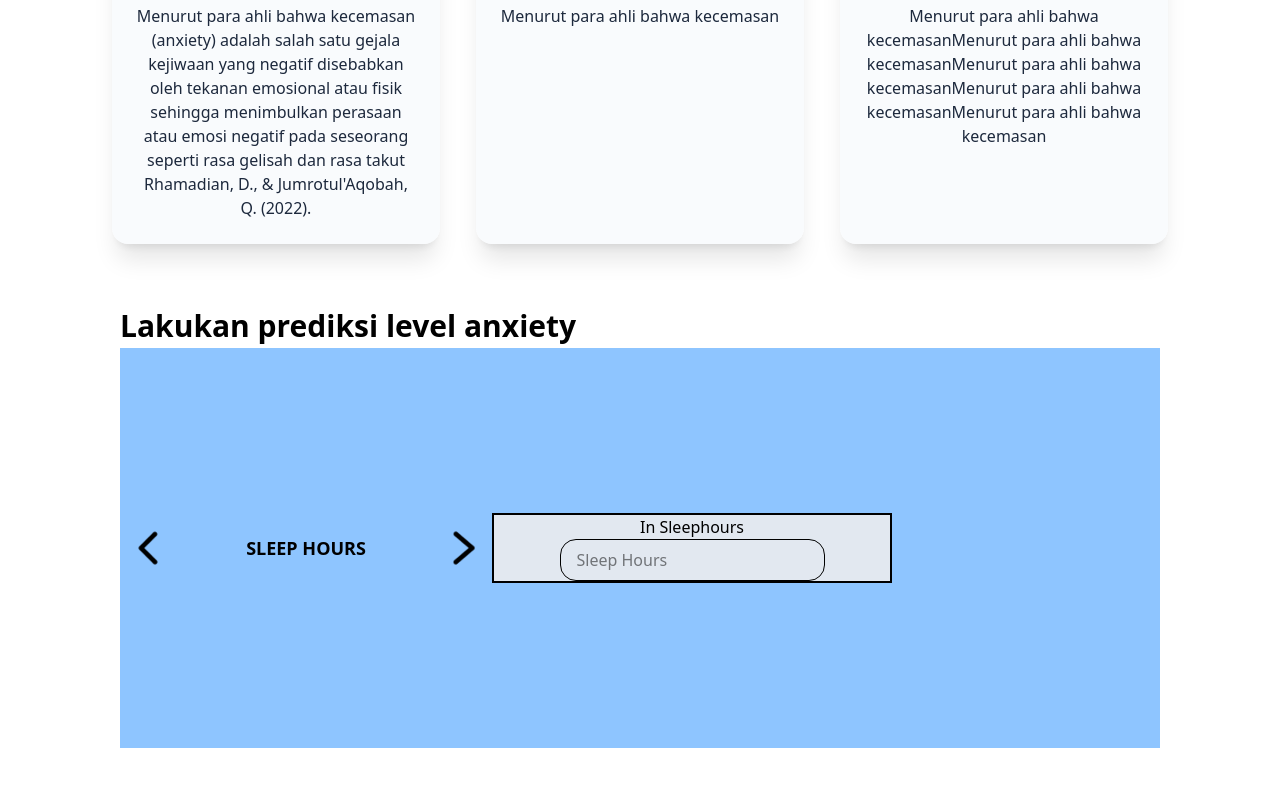
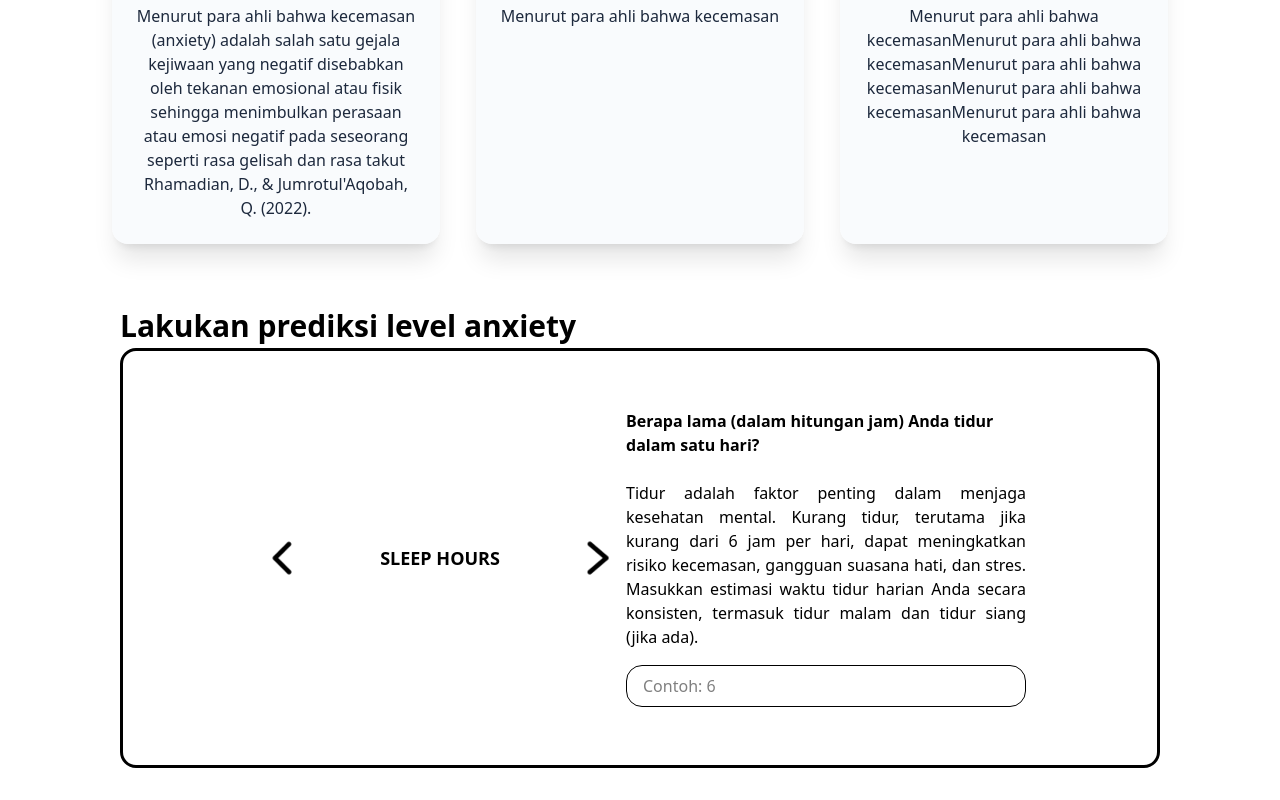
Before and after one commit to fxsym/anxie-sense, a React (Vite) app: page / in a window 1280 px wide. Shown: the part 464-1264 px from the top of the page. Built offline with nearby package versions, Linux system fonts and the light colour scheme.

Commit message:
Add question and description in form prediction

```diff
--- a/src/components/FormNavigationArrow.jsx
+++ b/src/components/FormNavigationArrow.jsx
@@ -31,6 +31,7 @@ export const FormNavigationArrow = () => {
                     <TitleFormNavigationArrow title={'Heart Rate'}/>
                     <TitleFormNavigationArrow title={'Breathing Rate'}/>
                     <TitleFormNavigationArrow title={'Sweating Level'}/>
+                    <TitleFormNavigationArrow title={'Submit Form'}/>
                 </div>
             </div>
             <img src={RightArrow} alt="" className="w-14 h-14 cursor-pointer" onClick={RightClick}/>
--- /dev/null
+++ b/src/components/FormPrediction.jsx
@@ -0,0 +1,66 @@
+import { inputFormPredictionRef } from "../utils/refStore"
+import { InputFormPrediction } from "./InputFormPrediction"
+
+export const FormPrediction = () => {
+    return (
+        <form action=""
+            ref={inputFormPredictionRef}
+            className="flex w-100 overflow-hidden items-center"
+        >
+            <div className="flex">
+                <InputFormPrediction
+                    info="Berapa lama (dalam hitungan jam) Anda tidur dalam satu hari?"
+                    description="Tidur adalah faktor penting dalam menjaga kesehatan mental. Kurang tidur, terutama jika kurang dari 6 jam per hari, dapat meningkatkan risiko kecemasan, gangguan suasana hati, dan stres. Masukkan estimasi waktu tidur harian Anda secara konsisten, termasuk tidur malam dan tidur siang (jika ada)."
+                    placeHolder="Contoh: 6"
+                />
+
+                <InputFormPrediction
+                    info="Berapa jam Anda melakukan aktivitas fisik dalam satu minggu?"
+                    description="Aktivitas fisik seperti jalan kaki, olahraga, atau pekerjaan fisik membantu mengurangi hormon stres dan meningkatkan suasana hati. Semakin sedikit aktivitas fisik, semakin besar potensi Anda mengalami gejala kecemasan. Isikan jumlah jam total aktivitas fisik Anda dalam satu minggu."
+                    placeHolder="Contoh: 2"
+                />
+
+                <InputFormPrediction
+                    info="Berapa mg kafein (misalnya dari kopi, teh, atau energi drink) yang Anda konsumsi dalam sehari?"
+                    description="Kafein adalah stimulan yang bisa meningkatkan kewaspadaan, namun pada jumlah tinggi bisa menyebabkan jantung berdebar, gelisah, atau susah tidur — gejala yang berkaitan dengan kecemasan. Umumnya 1 cangkir kopi mengandung sekitar 95 mg kafein. Masukkan estimasi total konsumsi kafein harian Anda."
+                    placeHolder="Contoh: 250"
+                />
+
+                <InputFormPrediction
+                    info="Berapa banyak minuman beralkohol yang Anda konsumsi dalam satu minggu?"
+                    description="Meskipun beberapa orang menggunakan alkohol untuk relaksasi, konsumsi rutin atau berlebihan dapat berdampak negatif pada sistem saraf pusat dan memperburuk gejala kecemasan. Masukkan jumlah minuman standar (misalnya, 1 botol bir atau 1 gelas wine) yang Anda konsumsi dalam seminggu terakhir."
+                    placeHolder="Contoh: 3"
+                />
+
+                <InputFormPrediction
+                    info="Dari skala 1 sampai 10, seberapa tinggi tingkat stres yang Anda rasakan saat ini?"
+                    description="Stres merupakan pemicu utama kecemasan. Skala 1 berarti sangat tenang, dan 10 berarti sangat tertekan atau kewalahan. Pilih nilai yang paling menggambarkan kondisi psikologis Anda dalam beberapa hari terakhir."
+                    placeHolder="Contoh: 7"
+                />
+
+                <InputFormPrediction
+                    info="Berapa detak jantung Anda saat istirahat (dalam BPM)?"
+                    description="Detak jantung dalam kondisi istirahat biasanya antara 60–100 BPM. Namun, kecemasan atau serangan panik dapat meningkatkan detak jantung bahkan saat tidak beraktivitas. Jika Anda memiliki alat ukur (seperti smartwatch atau tensimeter), gunakan data tersebut untuk diisi di sini."
+                    placeHolder="Contoh: 85"
+                />
+
+                <InputFormPrediction
+                    info="Berapa frekuensi pernapasan Anda per menit?"
+                    description="Pernapasan normal orang dewasa saat istirahat berkisar 12–20 kali per menit. Pernapasan cepat (di atas 20 kali) sering dikaitkan dengan kecemasan atau rasa panik. Anda dapat menghitungnya dengan menghitung jumlah napas dalam 30 detik lalu dikalikan 2."
+                    placeHolder="Contoh: 20"
+                />
+
+                <InputFormPrediction
+                    info="Dari skala 1 sampai 5, bagaimana tingkat keringat Anda dalam kondisi normal?"
+                    description="Kecemasan dapat memicu respons fisik seperti berkeringat berlebihan, terutama di telapak tangan, ketiak, atau wajah. Skala 1 berarti hampir tidak berkeringat, dan 5 berarti sangat mudah berkeringat bahkan tanpa aktivitas berat."
+                    placeHolder="Contoh: 4"
+                />
+
+                <div className="w-100 flex flex-col items-center">
+                    <p className="">If u already input all params, u can submit and get the prediction</p>
+                    <button className="border py-2 px-4 rounded-2xl">Submit</button>
+                </div>
+            </div>
+        </form>
+    )
+}
--- a/src/components/InputFormPrediction.jsx
+++ b/src/components/InputFormPrediction.jsx
@@ -1,8 +1,9 @@
-export const InputFormPrediction = ({info, placeHolder}) => {
+export const InputFormPrediction = ({info, description, placeHolder}) => {
     return (
-        <div className="border-2 w-100 flex flex-col items-center">
-            <p className="">{info}</p>
-            <input type="text" placeholder={placeHolder} className="border py-2 px-4 rounded-2xl"/>
+        <div className="w-100 flex flex-col items-start">
+            <p className="text-md font-bold mb-6">{info}</p>
+            <p className="text-justify mb-4">{description}</p>
+            <input type="text" placeholder={placeHolder} className="w-full border py-2 px-4 rounded-2xl"/>
         </div>
     )
 }
--- a/src/components/PredictionForm.jsx
+++ /dev/null
@@ -1,22 +0,0 @@
-import { inputFormPredictionRef } from "../utils/refStore"
-import { InputFormPrediction } from "./InputFormPrediction"
-
-export const PredictionForm = () => {
-    return (
-        <form action=""
-        ref={inputFormPredictionRef}
-        className="bg-slate-200 flex w-100 overflow-hidden whitespace-nowrap items-center"
-        >
-            <div className="flex">
-                <InputFormPrediction info={"In Sleephours"} placeHolder={"Sleep Hours"} />
-                <InputFormPrediction info={"In Physical Activity (hrs/week)"} placeHolder={"Physical Activity (hrs/week)"} />
-                <InputFormPrediction info={"In Caffeine Intake (mg/day)"} placeHolder={"Caffeine Intake (mg/day)"} />
-                <InputFormPrediction info={"In Alcohol Consumption (drinks/week)"} placeHolder={"Alcohol Consumption (drinks/week)"} />
-                <InputFormPrediction info={"In Stress Level (1-10)"} placeHolder={"Stress Level (1-10)"} />
-                <InputFormPrediction info={"In Heart Rate (bpm)"} placeHolder={"Heart Rate (bpm)"} />
-                <InputFormPrediction info={"In Breathing Rate (breaths/min)"} placeHolder={"Breathing Rate (breaths/min)"} />
-                <InputFormPrediction info={"In Sweating Level (1-5)"} placeHolder={"Sweating Level (1-5)"} />
-            </div>
-        </form>
-    )
-}
--- a/src/pages/Home.jsx
+++ b/src/pages/Home.jsx
@@ -1,8 +1,7 @@
 import { Navbar } from "../components/navbar"
 import { CardInfoAnxiety } from "../components/CardInfoAnxiety"
-import { FormNavigation } from "../components/FormNavigation"
 import { FormNavigationArrow } from "../components/FormNavigationArrow"
-import { PredictionForm } from "../components/PredictionForm"
+import { FormPrediction } from "../components/FormPrediction"
 
 
 export const Home = () => {
@@ -20,7 +19,7 @@ export const Home = () => {
                     <h1 className="text-2xl font-bold lg:text-3xl">Lakukan prediksi level anxiety</h1>
                 </div>
 
-                <div className="bg-blue-300 h-100 flex flex-col items-center lg:flex-row">
+                <div className="bg-white border-3 justify-center h-105 flex flex-col items-center rounded-2xl lg:flex-row">
                     {/* <div className="w-1/5 bg-slate-50">
                         <ul className="flex flex-row items-center h-full lg:flex-col">
                             <FormNavigation title={'Sleep Hours'}/>
@@ -34,7 +33,7 @@ export const Home = () => {
                         </ul>
                     </div> */}
                     <FormNavigationArrow />
-                    <PredictionForm />
+                    <FormPrediction />
                 </div>
             </div>
         </>
```
